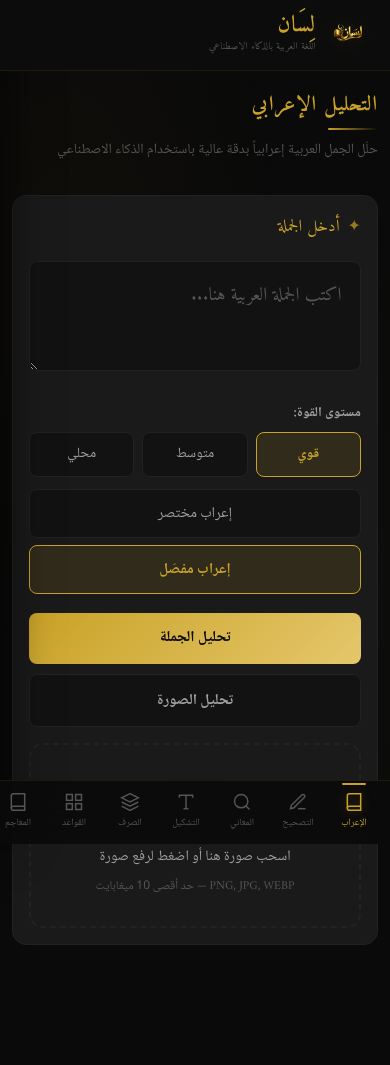
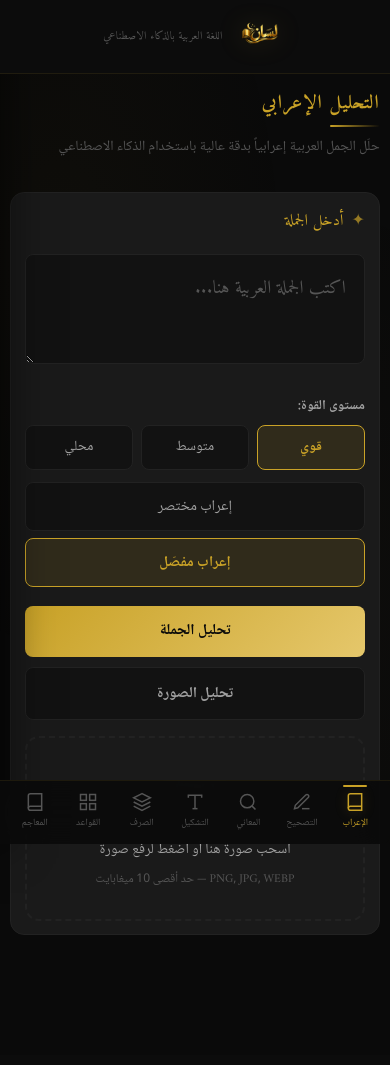
Before and after one commit to AladdinAlynaey/lisan, a Flask app: page / in a window 390 px wide. After the commit the page ends 935 px from the top, so only its background shows below. Run offline with Flask 3, Linux system fonts and the light colour scheme; some libraries are stand-ins or nearby versions.

Commit message:
📱 Mobile responsive fixes: enlarge logos, remove header text, fit all screens
- Sidebar logo: 80px → 100px with stronger hover glow
- Mobile logo: 42px → 52px, removed لِسَان text from header
- Added 360px breakpoint for very small screens (SE, Galaxy S)
- Reduced padding/sizes at 480px and 360px to prevent content cutoff
- Dictionary checkboxes go single-column on tiny screens
- Cards, titles, tabs all scale down properly

```diff
--- a/static/css/layout.css
+++ b/static/css/layout.css
@@ -329,8 +329,9 @@ body::before {
 .mobile-header {
     display: none;
     align-items: center;
+    justify-content: center;
     gap: 0.75rem;
-    padding: 0.85rem 1.25rem;
+    padding: 0.65rem 1rem;
     background: rgba(14, 14, 14, 0.92);
     backdrop-filter: blur(20px);
     -webkit-backdrop-filter: blur(20px);
@@ -341,29 +342,15 @@ body::before {
 }
 
 .mobile-header-logo {
-    width: 42px;
-    height: 42px;
+    width: 52px;
+    height: 52px;
     object-fit: contain;
-    filter: drop-shadow(0 0 10px rgba(201, 162, 39, 0.2));
-}
-
-.mobile-header-text {
-    display: flex;
-    flex-direction: column;
-}
-
-.mobile-header-title {
-    font-family: var(--font-arabic);
-    font-size: 1.4rem;
-    font-weight: 700;
-    color: var(--gold-primary);
-    line-height: 1.1;
-    letter-spacing: 1px;
+    filter: drop-shadow(0 0 12px rgba(201, 162, 39, 0.25));
 }
 
 .mobile-header-sub {
     font-family: var(--font-arabic);
-    font-size: 0.62rem;
+    font-size: 0.7rem;
     color: var(--text-dim);
     letter-spacing: 0.3px;
 }
@@ -659,16 +646,17 @@ body::before {
 
 @media (max-width: 480px) {
     .page-container {
-        padding: 1.25rem 0.75rem 2rem;
+        padding: 1rem 0.65rem 2rem;
     }
 
     .page-title {
-        font-size: 1.3rem;
+        font-size: 1.2rem;
     }
 
     .bottom-nav-item {
         font-size: 0.6rem;
-        min-width: 56px;
+        min-width: 48px;
+        padding: 0.4rem 0.5rem;
     }
 
     .bottom-nav-icon {
--- a/static/css/styles.css
+++ b/static/css/styles.css
@@ -1394,20 +1394,64 @@
 
 @media (max-width: 480px) {
     .card {
-        padding: 1rem;
+        padding: 0.85rem;
     }
 
     .card-title {
+        font-size: 1rem;
+    }
+
+    .sentence-display {
         font-size: 1.05rem;
-    }
-
-    .sentence-display {
-        font-size: 1.1rem;
     }
 
     .explore-panel {
         width: 100%;
         max-width: 100%;
+    }
+
+    .dict-checkboxes {
+        grid-template-columns: repeat(auto-fill, minmax(130px, 1fr));
+        gap: 0.4rem;
+    }
+
+    .tashkeel-full-text {
+        font-size: 1.2rem;
+        padding: 0.85rem 1rem;
+    }
+}
+
+@media (max-width: 360px) {
+    .card {
+        padding: 0.7rem;
+        border-radius: 10px;
+    }
+
+    .card-title {
+        font-size: 0.92rem;
+        gap: 0.35rem;
+    }
+
+    .dict-checkboxes {
+        grid-template-columns: 1fr;
+    }
+
+    .power-selector {
+        gap: 0.25rem;
+    }
+
+    .power-btn {
+        padding: 0.4rem 0.6rem;
+        font-size: 0.8rem;
+    }
+
+    .rule-item {
+        padding: 0.75rem 0.85rem;
+    }
+
+    .tab-btn {
+        padding: 0.45rem 0.85rem;
+        font-size: 0.8rem;
     }
 }
 
--- a/templates/base.html
+++ b/templates/base.html
@@ -32,10 +32,7 @@
     <!-- ═══ Mobile Header ═══ -->
     <header class="mobile-header" id="mobile-header">
         <img src="{{ url_for('static', filename='img/favicon.png') }}" alt="لِسَان" class="mobile-header-logo">
-        <div class="mobile-header-text">
-            <h1 class="mobile-header-title">لِسَان</h1>
-            <p class="mobile-header-sub">اللغة العربية بالذكاء الاصطناعي</p>
-        </div>
+        <p class="mobile-header-sub">اللغة العربية بالذكاء الاصطناعي</p>
     </header>
 
     <!-- ═══ Sidebar (Desktop) ═══ -->
```
Also changed, not shown: other parts of static/css/layout.css (+33 -3 lines).
